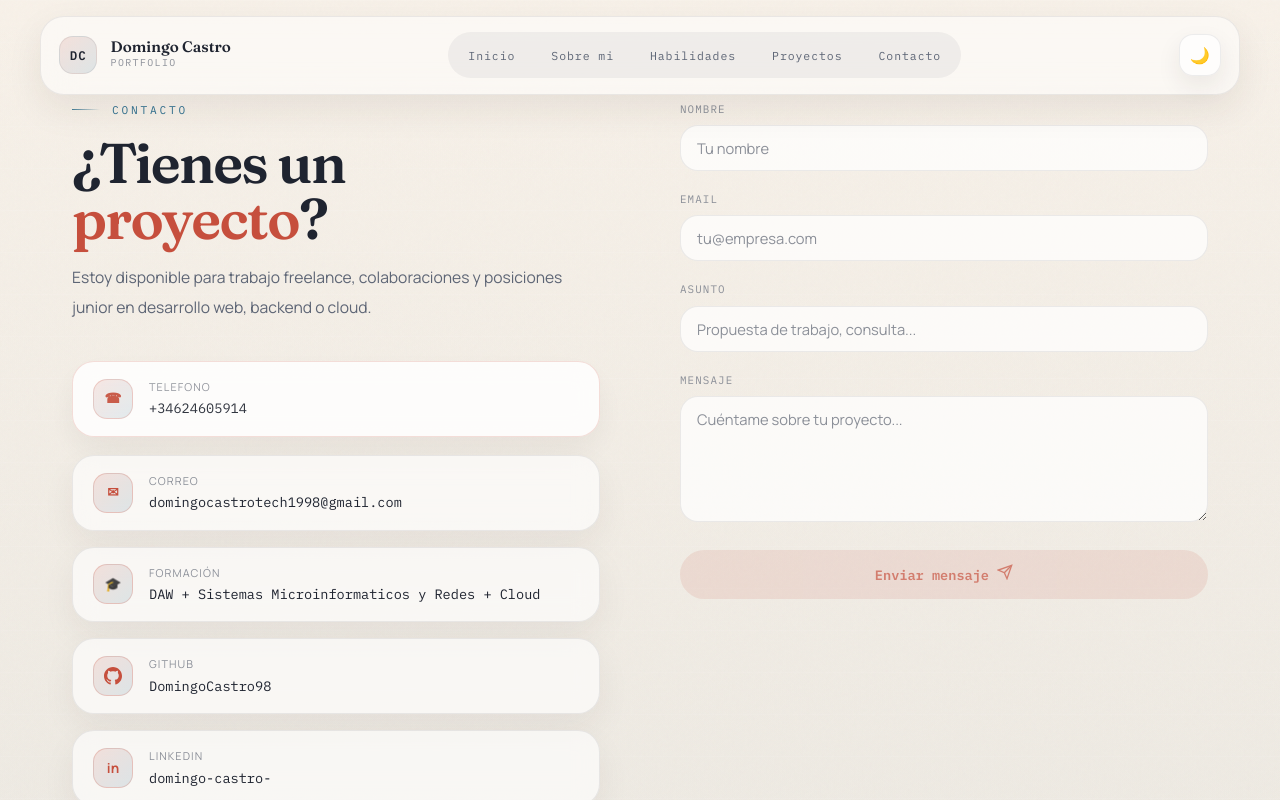
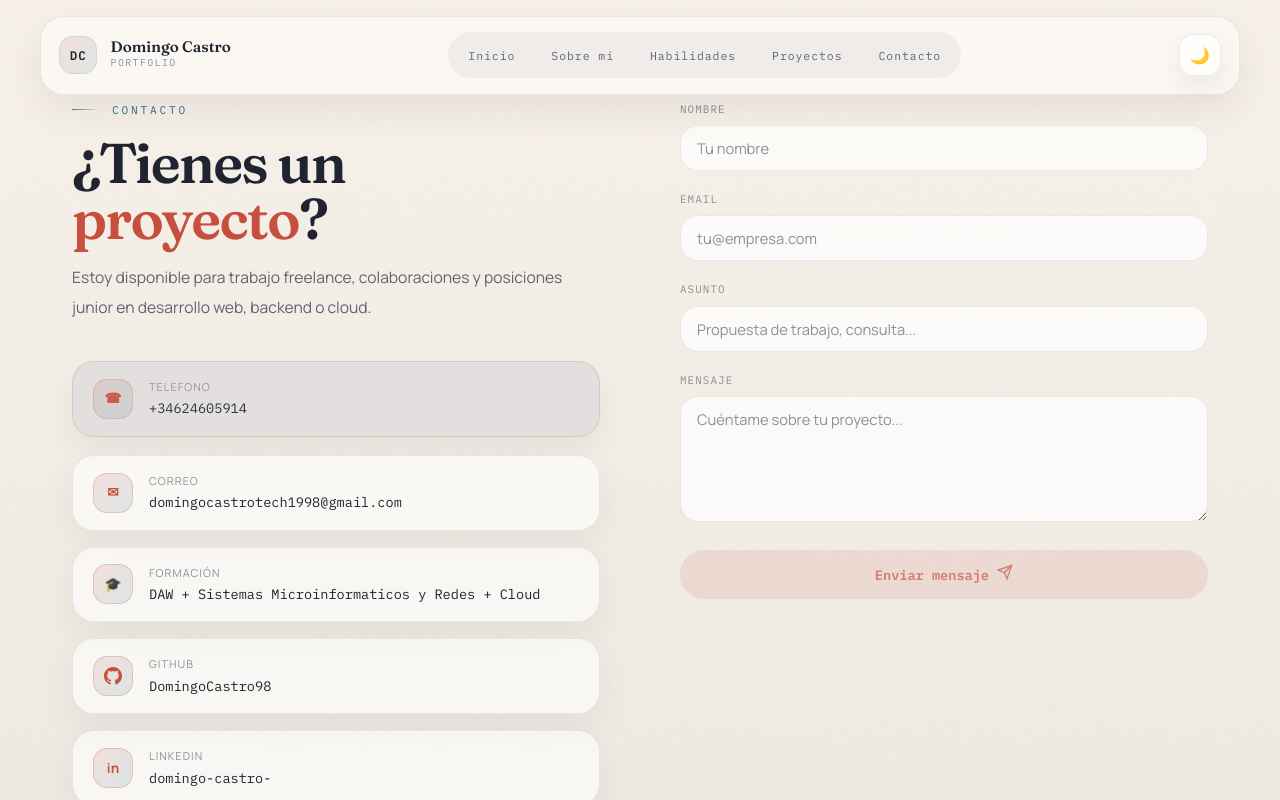
Before and after one commit to DomingoCastro98/Portfolio, an Angular app: page / in a window 1280 px wide. In both pictures the pointer is over the link 336 px from the left and 3878 px from the top of the page. Shown: the part 3478-4278 px from the top of the page. Built offline with nearby package versions, Linux system fonts and the light colour scheme; no server answers; what marked-highlight would draw is missing.

Commit message:
Fix hover modo claro contact

```diff
--- a/src/styles.scss
+++ b/src/styles.scss
@@ -268,19 +268,19 @@ button {
   color: var(--text-primary);
 }
 
-@media (prefers-color-scheme: light) {
-  .contact-link {
+:root[data-theme='light'] .contact-link {
   background: rgba(255,255,255,0.62) !important;
   border-color: rgba(31,36,48,0.08) !important;
 }
-  .contact-link:hover {
-    background: rgba(255,255,255,0.92) !important;
+
+:root[data-theme='light'] .contact-link:hover {
+  background: rgba(223, 221, 221, 0.92) !important;
   border-color: rgba(198,79,61,0.2) !important;
 }
-  .contact-link.static-link:hover {
+
+:root[data-theme='light'] .contact-link.static-link:hover {
   background: rgba(255,255,255,0.92) !important;
   border-color: rgba(31,36,48,0.08) !important;
-  }
 }
 
 :root[data-theme='dark'] .contact-link {
```
Lines whose indentation alone changed are shown as unchanged.
